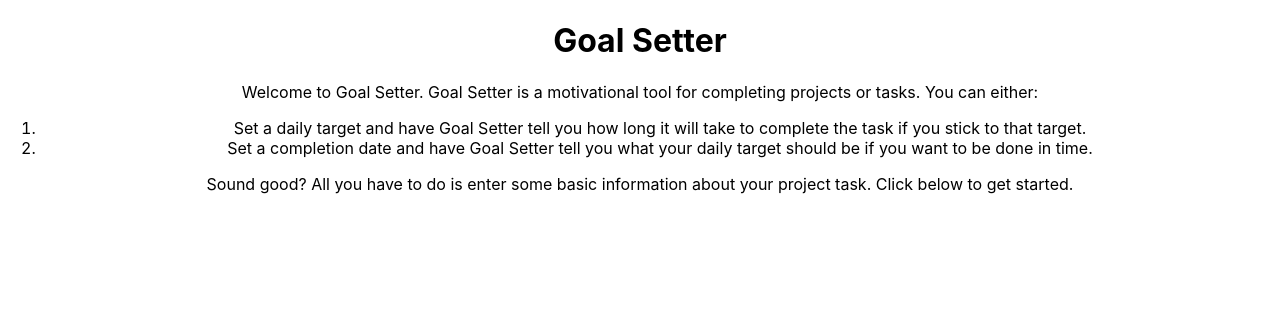
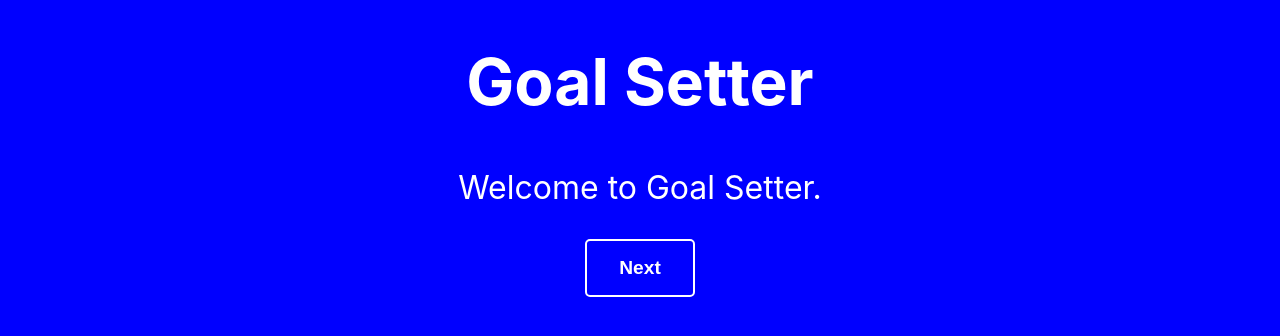
Before and after one commit to joseph-ford10/goal-setter, a React (Create React App) app: page / in a window 1280 px wide. Shown: the top 336 px of the page. Built offline with nearby package versions, Linux system fonts and the light colour scheme.

Commit message:
Style homepage

```diff
--- a/src/Home.js
+++ b/src/Home.js
@@ -1,27 +1,65 @@
-import React from 'react'
+import React, { useState } from 'react'
 
 function Home() {
+  const [introText, setIntroText] = useState(1)
+
   return (
     <>
-      <p>
-        Welcome to Goal Setter. Goal Setter is a motivational tool for
-        completing projects or tasks. You can either:
-      </p>
-      <ol>
-        <li>
-          Set a daily target and have Goal Setter tell you how long it will take
-          to complete the task if you stick to that target.
-        </li>
-        <li>
-          Set a completion date and have Goal Setter tell you what your daily
-          target should be if you want to be done in time.
-        </li>
-      </ol>
-
-      <p>
-        Sound good? All you have to do is enter some basic information about
-        your project task. Click below to get started.
-      </p>
+      <section>
+        {introText === 1 && (
+          <div className="introText">
+            <p>Welcome to Goal Setter.</p>
+            <button className="nextButton" onClick={() => setIntroText(2)}>
+              Next
+            </button>
+          </div>
+        )}
+        {introText === 2 && (
+          <div className="introText">
+            <p>
+              Goal Setter is a motivational tool for completing projects or
+              tasks. It works in two ways.
+            </p>
+            <button className="nextButton" onClick={() => setIntroText(3)}>
+              Next
+            </button>
+          </div>
+        )}
+        {introText === 3 && (
+          <div className="introText">
+            <p>
+              You can set a daily target and have Goal Setter tell you how long
+              it will take you to complete your task if you stick to that
+              target.
+            </p>
+            <button className="nextButton" onClick={() => setIntroText(4)}>
+              Next
+            </button>
+          </div>
+        )}
+        {introText === 4 && (
+          <div className="introText">
+            <p>
+              Or you can set a completion date and have Goal Setter tell you
+              what your daily target should be if you want to be done in time.
+            </p>
+            <button className="nextButton" onClick={() => setIntroText(5)}>
+              Next
+            </button>
+          </div>
+        )}
+        {introText === 5 && (
+          <div className="introText">
+            <p>
+              Sound good? All you have to do is enter some basic information
+              about your project or task. Click below to get started.
+            </p>
+            <button className="nextButton" onClick={() => setIntroText(6)}>
+              Next
+            </button>
+          </div>
+        )}
+      </section>
     </>
   )
 }
--- a/src/index.css
+++ b/src/index.css
@@ -1,13 +1,56 @@
 body {
-  margin: 0;
   font-family: -apple-system, BlinkMacSystemFont, 'Segoe UI', 'Roboto', 'Oxygen',
     'Ubuntu', 'Cantarell', 'Fira Sans', 'Droid Sans', 'Helvetica Neue',
     sans-serif;
   -webkit-font-smoothing: antialiased;
   -moz-osx-font-smoothing: grayscale;
+  background-color: blue;
+  color: white;
+  font-size: 2rem;
 }
 
 code {
   font-family: source-code-pro, Menlo, Monaco, Consolas, 'Courier New',
     monospace;
 }
+/*
+.button {
+  background-color: transparent;
+    border: none;
+    padding: 0;
+    margin: 0;
+    font-size: inherit;
+    font-family: inherit;
+    color: inherit;
+    cursor: pointer;
+    outline: none;
+} */
+
+.nextButton {
+  border-style: solid;
+  border-color: white;
+  background-color: blue;
+  color: white;
+  cursor: pointer;
+  border-radius: 5px;
+  padding: 1rem 2rem;
+  font-weight: bold;
+  font-size: 1.2rem;
+}
+
+.introText {
+color: white;
+margin: 3rem 5rem 0rem 5rem;
+text-align: center;
+opacity: 0;
+animation: fadeIn 1s ease-in-out forwards;}
+
+
+@keyframes fadeIn {
+  0% {
+    opacity: 0
+  }
+  100% {
+    opacity: 1;
+  }
+}
```
